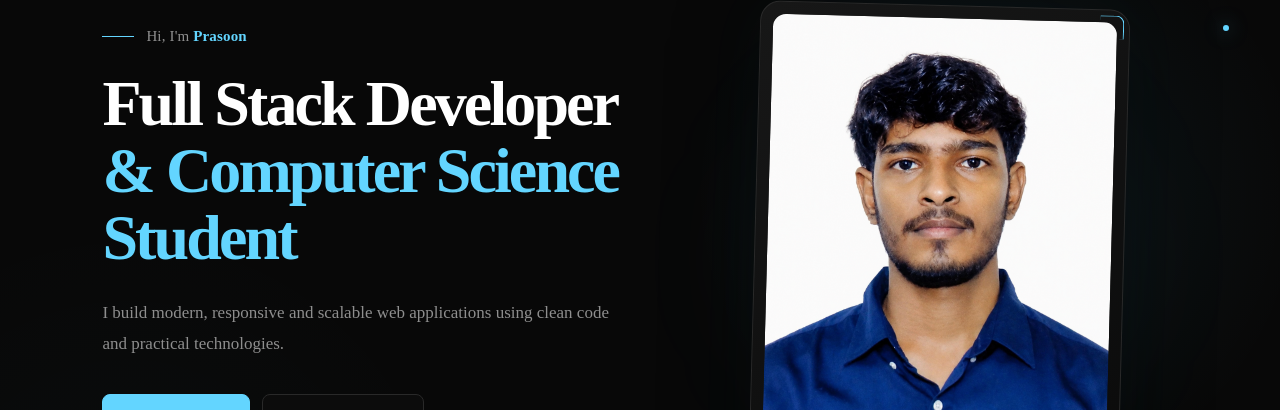
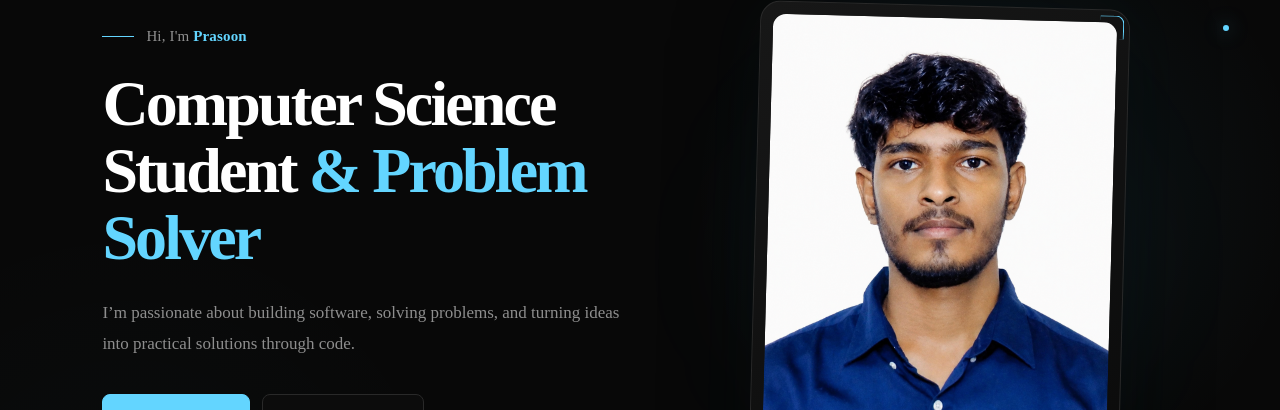
Before and after one commit to prasoonsin/prasoon-portfolio, a React (Vite) app in the folder client/: page / in a window 1280 px wide. Shown: the part 167-577 px from the top of the page. Built offline with nearby package versions, Linux system fonts and the light colour scheme; no server answers.

Commit message:
Update portfolio hero and LeetCode stats

```diff
--- a/client/src/components/portfolio/Hero.jsx
+++ b/client/src/components/portfolio/Hero.jsx
@@ -21,18 +21,17 @@ function Hero() {
 
           {/* Main Heading */}
           <h1>
-            Full Stack Developer
+            Computer Science Student
             <span className="hero-title-accent">
-              {" "} & Computer Science Student
+              {" "} & Problem Solver
             </span>
           </h1>
 
 
           {/* Description */}
           <p className="hero-description">
-            I build modern, responsive and scalable web
-            applications using clean code and practical
-            technologies.
+            I’m passionate about building software, solving problems,
+            and turning ideas into practical solutions through code.
           </p>
 
 
@@ -84,6 +83,7 @@ function Hero() {
                 GitHub
               </a>
 
+
               <a
                 href="https://www.linkedin.com/"
                 target="_blank"
@@ -92,8 +92,9 @@ function Hero() {
                 LinkedIn
               </a>
 
+
               <a
-                href="https://leetcode.com/"
+                href="https://leetcode.com/u/fjTAMtDvp0/"
                 target="_blank"
                 rel="noopener noreferrer"
               >
@@ -130,7 +131,7 @@ function Hero() {
 
               <img
                 src="/profile.png"
-                alt="Prasoon - Full Stack Developer"
+                alt="Prasoon"
                 className="profile-image"
               />
 
```
